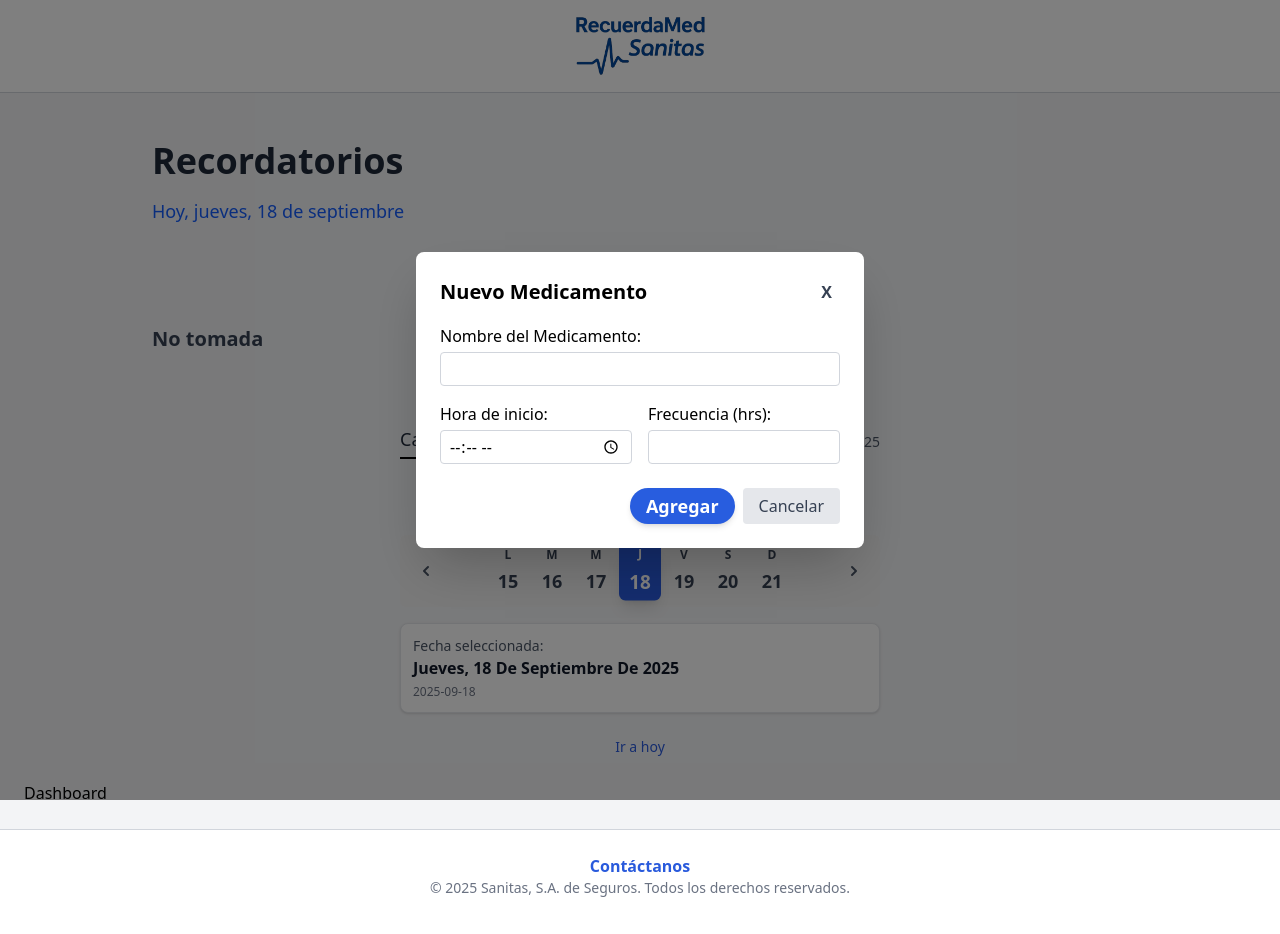
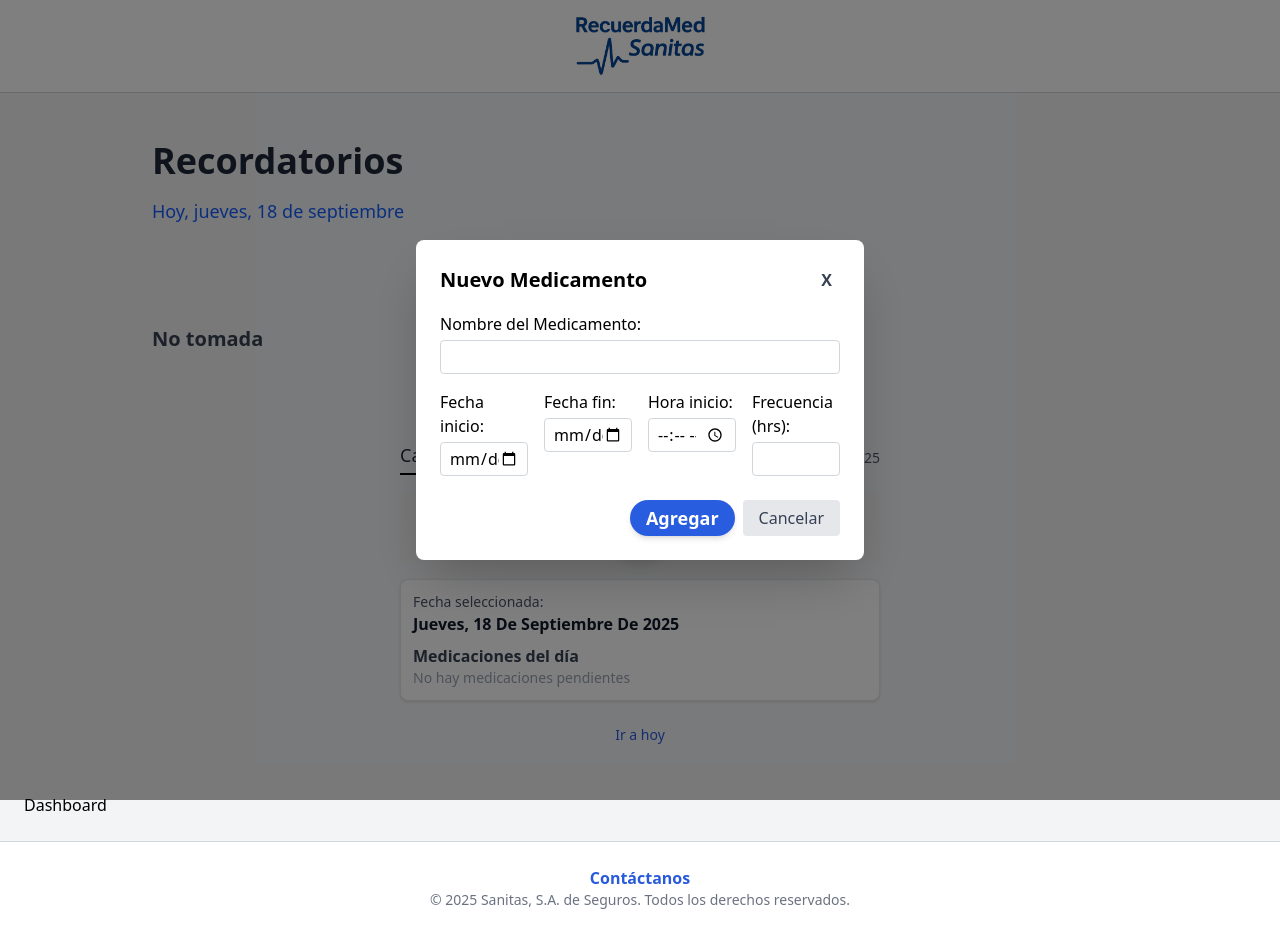
Before and after one commit to RecuerdaMed/RecuerdaMed-FrontEnd, a React (Vite) app: page / in a window 1280 px wide. Both pictures are taken after a click on the button "Añadir Medicamento". Built offline with nearby package versions, Linux system fonts and the light colour scheme.

Commit message:
feat:synchronize calendar with start and end date

```diff
--- a/src/App.jsx
+++ b/src/App.jsx
@@ -12,8 +12,6 @@ function App() {
 
       <main className="flex-grow p-6 bg-gray-100">
         <DrugCard />
-        <Calendar />
-
         <Outlet />
       </main>
 
--- a/src/components/medication/DrugCard.jsx
+++ b/src/components/medication/DrugCard.jsx
@@ -1,76 +1,80 @@
 import React, { useState, useEffect } from "react";
 import Card from "../ui/Card";
 import AddDrug from "../../pages/AddDrug";
+import Calendar from "../ui/Calendar";
 
 export default function DrugCard() {
-  const today = new Date().toLocaleDateString("es-ES", {
-    weekday: "long",
-    day: "numeric",
-    month: "long",
-  });
-
+    const today = new Date().toLocaleDateString("es-ES", { weekday: "long", day: "numeric", month: "long" });
     const [medications, setMedications] = useState(() => {
         const stored = localStorage.getItem("medications");
         return stored ? JSON.parse(stored) : [];
     });
+    const [selectedDay, setSelectedDay] = useState(new Date());
 
     useEffect(() => {
         localStorage.setItem("medications", JSON.stringify(medications));
     }, [medications]);
 
-  const handleTake = (id) => {
-    setMedications((prev) =>
-      prev.map((med) => (med.id === id ? { ...med, taken: true } : med))
-    );
-  };
+    const handleTake = (id) => setMedications(prev => prev.map(med => med.id === id ? { ...med, taken: true } : med));
 
-  const addMedication = (newMed) => {
-    setMedications((prev) => [...prev, newMed]);
-  };
+    const addMedication = (newMed) => setMedications(prev => [...prev, newMed]);
+
+    const handleEdit = (id, updatedMed) => setMedications(prev => prev.map(med => med.id === id ? { ...med, ...updatedMed } : med));
+
+    const handleDelete = (id) => setMedications(prev => prev.filter(med => med.id !== id));
 
     return (
         <section className="max-w-5xl mx-auto p-6">
             <section className="mb-10">
-        <h1 className="text-2xl sm:text-3xl md:text-4xl font-bold text-gray-800">
-          Recordatorios
-        </h1>
+                <h1 className="text-2xl sm:text-3xl md:text-4xl font-bold text-gray-800">Recordatorios</h1>
                 <p className="text-blue-600 text-lg mt-4">Hoy, {today}</p>
             </section>
 
             <AddDrug addMedication={addMedication} />
 
-      <section className="md:flex md:gap-16">
+            <div className="md:flex md:gap-16">
                 <section className="md:w-1/2 md:pr-12 md:border-r md:border-gray-300 mb-10 md:mb-0">
                     <h2 className="text-xl font-semibold text-gray-700 mb-8">No tomada</h2>
-          {medications
-            .filter((med) => !med.taken)
-            .map((med) => (
+                    {medications.filter(med => !med.taken).map(med => (
                         <Card
                             key={med.id}
+                            id={med.id}
                             title={med.title}
                             time={med.time}
+                            startDate={med.startDate}
+                            endDate={med.endDate}
+                            frequency={med.frequency}
                             next={med.next}
                             taken={med.taken}
                             onTake={() => handleTake(med.id)}
+                            onEdit={handleEdit}
+                            onDelete={handleDelete}
                         />
                     ))}
                 </section>
 
                 <section className="md:w-1/2 md:pl-8">
                     <h2 className="text-xl font-semibold text-gray-700 mb-8">Tomada</h2>
-          {medications
-            .filter((med) => med.taken)
-            .map((med) => (
+                    {medications.filter(med => med.taken).map(med => (
                         <Card
                             key={med.id}
+                            id={med.id}
                             title={med.title}
-                time={med.time}
-                next={med.next}
                             taken={med.taken}
+                            onEdit={handleEdit}
+                            onDelete={handleDelete}
                         />
                     ))}
                 </section>
-      </section>
+            </div>
+
+            <div className="mt-10">
+                <Calendar
+                    medications={medications}
+                    selectedDay={selectedDay}
+                    setSelectedDay={setSelectedDay}
+                />
+            </div>
         </section>
     );
 }
--- a/src/components/ui/Calendar.jsx
+++ b/src/components/ui/Calendar.jsx
@@ -10,15 +10,13 @@ import {
 } from "date-fns";
 import { es } from "date-fns/locale";
 
-export default function Calendar() {
+export default function Calendar({ medications, selectedDay, setSelectedDay }) {
     const [currentWeek, setCurrentWeek] = useState(new Date());
-    const [selectedDay, setSelectedDay] = useState(new Date());
 
     const generateWeekDays = () => {
         const startOfCurrentWeek = startOfWeek(currentWeek, { weekStartsOn: 1 });
-
-        return Array.from({ length: 7 }, (_, index) => {
-            const day = addDays(startOfCurrentWeek, index);
+        return Array.from({ length: 7 }, (_, i) => {
+            const day = addDays(startOfCurrentWeek, i);
             return {
                 date: day,
                 dayLetter: format(day, "EEEEE", { locale: es }),
@@ -28,24 +26,11 @@ export default function Calendar() {
             };
         });
     };
+
     const weekDays = generateWeekDays();
 
-    const handlePreviousWeek = () => {
-        setCurrentWeek(subWeeks(currentWeek, 1));
-    };
-
-    const handleNextWeek = () => {
-        setCurrentWeek(addWeeks(currentWeek, 1));
-    };
-
-    const handleDaySelect = (dayInfo) => {
-        setSelectedDay(dayInfo.date);
-        console.log(
-            "Fecha seleccionada:",
-            format(dayInfo.date, "PPP", { locale: es })
-        );
-    };
-
+    const handlePreviousWeek = () => setCurrentWeek(subWeeks(currentWeek, 1));
+    const handleNextWeek = () => setCurrentWeek(addWeeks(currentWeek, 1));
     const goToToday = () => {
         const today = new Date();
         setCurrentWeek(today);
@@ -55,13 +40,18 @@ export default function Calendar() {
     const getWeekRange = () => {
         const startOfCurrentWeek = startOfWeek(currentWeek, { weekStartsOn: 1 });
         const endOfCurrentWeek = addDays(startOfCurrentWeek, 6);
-
         return `${format(startOfCurrentWeek, "d MMM", { locale: es })} - ${format(
             endOfCurrentWeek,
             "d MMM yyyy",
             { locale: es }
         )}`;
     };
+
+    const medsOfDay = medications.filter((med) => {
+        const start = new Date(med.startDate);
+        const end = new Date(med.endDate);
+        return selectedDay >= start && selectedDay <= end && !med.taken;
+    });
 
     return (
         <div className="container mx-auto p-4 max-w-lg">
@@ -72,44 +62,23 @@ export default function Calendar() {
                 <span className="text-sm text-gray-600">{getWeekRange()}</span>
             </div>
 
-            <div className="mb-6 text-center">
-                <p className="text-sm text-gray-600 capitalize">
-                    {format(new Date(), "EEEE, d 'de' MMMM 'de' yyyy", { locale: es })}
-                </p>
-                <p className="text-xs text-gray-400">
-                    {format(new Date(), "HH:mm", { locale: es })}
-                </p>
-            </div>
-
             <div className="flex items-center justify-between bg-[#F3F3F3] p-2 rounded-md">
                 <button
                     onClick={handlePreviousWeek}
                     className="p-2 text-gray-600 hover:bg-[#E6E6E6] rounded-full transition-colors duration-200"
-                    aria-label="Semana anterior"
                 >
-                    <svg
-                        xmlns="http://www.w3.org/2000/svg"
-                        className="h-5 w-5"
-                        viewBox="0 0 20 20"
-                        fill="currentColor"
-                    >
-                        <path
-                            fillRule="evenodd"
-                            d="M12.707 5.293a1 1 0 010 1.414L9.414 10l3.293 3.293a1 1 0 01-1.414 1.414l-4-4a1 1 0 010-1.414l4-4a1 1 0 011.414 0z"
-                            clipRule="evenodd"
-                        />
-                    </svg>
+                    ←
                 </button>
 
                 <div className="flex gap-1">
                     {weekDays.map((dayInfo) => (
                         <button
                             key={format(dayInfo.date, "yyyy-MM-dd")}
-                            onClick={() => handleDaySelect(dayInfo)}
+                            onClick={() => setSelectedDay(dayInfo.date)}
                             className={`
                 w-10 h-14 flex flex-col items-center justify-center rounded-md
                 transition-all duration-200 relative
-                focus:outline-none focus:ring-2 focus:ring-blue-500
+                focus:outline-none focus:ring-2 focus:ring-blue-500  cursor-pointer
                 ${dayInfo.isSelected
                                     ? "bg-[#295ADC] text-white shadow-lg transform scale-105"
                                     : dayInfo.isToday
@@ -118,11 +87,8 @@ export default function Calendar() {
                                 }
               `}
                         >
-                            <span className="text-xs font-semibold mb-1 uppercase">
-                                {dayInfo.dayLetter}
-                            </span>
+                            <span className="text-xs font-semibold mb-1 uppercase">{dayInfo.dayLetter}</span>
                             <span className="text-lg font-semibold">{dayInfo.dayNumber}</span>
-
                             {dayInfo.isToday && !dayInfo.isSelected && (
                                 <div className="absolute bottom-1 w-2 h-2 bg-[#295ADC] rounded-full animate-pulse"></div>
                             )}
@@ -133,20 +99,8 @@ export default function Calendar() {
                 <button
                     onClick={handleNextWeek}
                     className="p-2 text-gray-600 hover:bg-[#E6E6E6] rounded-full transition-colors duration-200"
-                    aria-label="Semana siguiente"
                 >
-                    <svg
-                        xmlns="http://www.w3.org/2000/svg"
-                        className="h-5 w-5"
-                        viewBox="0 0 20 20"
-                        fill="currentColor"
-                    >
-                        <path
-                            fillRule="evenodd"
-                            d="M7.293 14.707a1 1 0 010-1.414L10.586 10l-3.293-3.293a1 1 0 011.414-1.414l4 4a1 1 0 010 1.414l-4 4a1 1 0 01-1.414 0z"
-                            clipRule="evenodd"
-                        />
-                    </svg>
+                    →
                 </button>
             </div>
 
@@ -156,9 +110,22 @@ export default function Calendar() {
                     <p className="font-semibold text-gray-900 capitalize">
                         {format(selectedDay, "EEEE, d 'de' MMMM 'de' yyyy", { locale: es })}
                     </p>
-                    <p className="text-xs text-gray-500 mt-1">
-                        {format(selectedDay, "yyyy-MM-dd")}
-                    </p>
+
+                    <div className="mt-2">
+                        <h4 className="font-semibold text-gray-700">Medicaciones del día</h4>
+                        {medsOfDay.length === 0 ? (
+                            <p className="text-sm text-gray-400">No hay medicaciones pendientes</p>
+                        ) : (
+                            medsOfDay.map((med) => (
+                                <div
+                                    key={med.id}
+                                    className="p-2 border-b border-gray-200 flex justify-between items-center"
+                                >
+                                    <p>{med.title}</p>
+                                </div>
+                            ))
+                        )}
+                    </div>
                 </div>
             )}
 
--- a/src/components/ui/Card.jsx
+++ b/src/components/ui/Card.jsx
@@ -1,25 +1,115 @@
-import React from "react";
+import React, { useState, useEffect } from "react";
 import { Pencil, Trash2 } from "lucide-react";
 import Button from "./Button";
 
-export default function Card({ title, time, next, taken, onTake }) {
+export default function Card({
+    id,
+    title,
+    time,
+    startDate,
+    endDate,
+    frequency,
+    nextDate,
+    taken,
+    onTake,
+    onEdit,
+    onDelete
+}) {
+    const [isEditing, setIsEditing] = useState(false);
+    const [editTitle, setEditTitle] = useState(title);
+    const [editTime, setEditTime] = useState(time);
+    const [editStartDate, setEditStartDate] = useState(startDate || "");
+    const [editEndDate, setEditEndDate] = useState(endDate || "");
+    const [editFrequency, setEditFrequency] = useState(frequency || "");
+    const [computedNextDate, setComputedNextDate] = useState(nextDate || "");
+
+    useEffect(() => {
+        if (editStartDate && editTime && editFrequency) {
+            const startDateTime = new Date(`${editStartDate}T${editTime}`);
+            const nextDateTime = new Date(
+                startDateTime.getTime() + Number(editFrequency) * 60 * 60 * 1000
+            );
+            setComputedNextDate(
+                nextDateTime.toLocaleString("es-ES", {
+                    hour: "2-digit",
+                    minute: "2-digit",
+                    day: "2-digit",
+                    month: "2-digit",
+                    year: "numeric"
+                })
+            );
+        }
+    }, [editStartDate, editTime, editFrequency]);
+
+    const handleSave = () => {
+        onEdit(id, {
+            title: editTitle,
+            time: editTime,
+            startDate: editStartDate,
+            endDate: editEndDate,
+            frequency: editFrequency
+        });
+        setIsEditing(false);
+    };
+
     return (
         <article className="bg-white shadow-lg hover:shadow-xl transition-shadow rounded-2xl p-5 flex flex-col mb-5">
             <section className="flex justify-between items-center mb-4">
-                <div className="flex items-center gap-2">
-                    <div>
-                        <h3 className="text-lg font-semibold text-gray-800">{title}</h3>
-                        <p className="text-blue-600 font-medium">{time}</p>
-                        <p className="text-gray-500 text-sm">Siguiente: {next}</p>
+                {!isEditing ? (
+                    <div className="flex flex-col gap-1 w-full">
+                        <div className="flex items-center justify-between">
+                            <h3 className="text-lg font-semibold text-gray-800">{title}</h3>
+                            {taken && <span className="text-green-500 text-2xl ml-2">✅</span>}
+                        </div>
+
+                        {!taken && (
+                            <>
+                                <p className="text-blue-600 font-medium">Hora: {time}</p>
+                                <p className="text-gray-500 text-sm">
+                                    Desde: {startDate} hasta: {endDate || "—"}
+                                </p>
+                                <p className="text-gray-500 text-sm">Frecuencia: {frequency} hrs</p>
+                                <p className="text-gray-500 text-sm">Próxima toma: {computedNextDate}</p>
+                            </>
+                        )}
                     </div>
-                    {taken && (
-                        <span className="text-green-500 text-2xl ml-auto">
-                            ✅
-                        </span>
-                    )}
-                </div>
+                ) : (
+                    <div className="flex flex-col gap-2 w-full">
+                        <input
+                            type="text"
+                            value={editTitle}
+                            onChange={(e) => setEditTitle(e.target.value)}
+                            className="border px-2 py-1 rounded"
+                        />
+                        <input
+                            type="time"
+                            value={editTime}
+                            onChange={(e) => setEditTime(e.target.value)}
+                            className="border px-2 py-1 rounded"
+                        />
+                        <input
+                            type="date"
+                            value={editStartDate}
+                            onChange={(e) => setEditStartDate(e.target.value)}
+                            className="border px-2 py-1 rounded"
+                        />
+                        <input
+                            type="date"
+                            value={editEndDate}
+                            onChange={(e) => setEditEndDate(e.target.value)}
+                            className="border px-2 py-1 rounded"
+                        />
+                        <input
+                            type="number"
+                            value={editFrequency}
+                            onChange={(e) => setEditFrequency(e.target.value)}
+                            className="border px-2 py-1 rounded"
+                        />
+                        <p className="text-gray-500 text-sm mt-1">Próxima toma: {computedNextDate}</p>
+                    </div>
+                )}
 
-                {!taken && (
+                {!taken && !isEditing && (
                     <Button
                         onClick={onTake}
                         className="w-auto py-1 px-4 rounded-full bg-blue-600 hover:bg-blue-700 transform transition-all duration-300 hover:scale-110"
@@ -30,15 +120,34 @@ export default function Card({ title, time, next, taken, onTake }) {
             </section>
 
             <section className="flex justify-end gap-3 mt-4">
-                <button className="flex items-center gap-1 text-gray-600 text-sm hover:text-blue-600 transition-colors cursor-pointer">
-                    <Pencil size={16} />
-                    Editar
-                </button>
-
-                <button className="flex items-center gap-1 text-gray-600 text-sm hover:text-red-600 transition-colors cursor-pointer">
-                    <Trash2 size={16} />
-                    Eliminar
-                </button>
+                {!isEditing ? (
+                    <>
+                        {!taken && (
+                            <button
+                                className="flex items-center gap-1 text-gray-600 text-sm hover:text-blue-600 transition-colors cursor-pointer"
+                                onClick={() => setIsEditing(true)}
+                            >
+                                <Pencil size={16} /> Editar
+                            </button>
+                        )}
+                        <button
+                            className="flex items-center gap-1 text-gray-600 text-sm hover:text-red-600 transition-colors cursor-pointer"
+                            onClick={() => onDelete(id)}
+                        >
+                            <Trash2 size={16} /> Eliminar
+                        </button>
+                    </>
+                ) : (
+                    <>
+                        <Button onClick={handleSave}>Guardar</Button>
+                        <Button
+                            className="bg-gray-200 text-gray-700"
+                            onClick={() => setIsEditing(false)}
+                        >
+                            Cancelar
+                        </Button>
+                    </>
+                )}
             </section>
         </article>
     );
--- a/src/pages/AddDrug.jsx
+++ b/src/pages/AddDrug.jsx
@@ -6,25 +6,36 @@ export default function AddDrug({ addMedication }) {
   const [name, setName] = useState("");
   const [startTime, setStartTime] = useState("");
   const [freq, setFreq] = useState("");
+  const [startDate, setStartDate] = useState("");
+  const [endDate, setEndDate] = useState("");
 
   const openModal = () => setAddDrug(true);
   const closeModal = () => setAddDrug(false);
 
   const handleAdd = (e) => {
     e.preventDefault();
-    if (!name || !startTime || !freq) return;
+    if (!name || !startTime || !freq || !startDate || !endDate) return;
+
+    const startDateTime = new Date(`${startDate}T${startTime}`);
+    const nextDateTime = new Date(startDateTime.getTime() + Number(freq) * 60 * 60 * 1000);
 
     addMedication({
       id: Date.now(),
       title: name,
       time: startTime,
-      next: "",
+      startDate,
+      endDate,
+      frequency: freq,
+      next: nextDateTime.toLocaleTimeString([], { hour: "2-digit", minute: "2-digit" }),
+      nextDate: nextDateTime.toLocaleDateString("es-ES"),
       taken: false,
     });
 
     setName("");
     setStartTime("");
     setFreq("");
+    setStartDate("");
+    setEndDate("");
     closeModal();
   };
 
@@ -58,9 +69,29 @@ export default function AddDrug({ addMedication }) {
                 />
               </section>
 
-              <section className="grid grid-cols-2 gap-4">
+              <section className="grid grid-cols-4 gap-4">
                 <section>
-                  <label className="block mb-1 font-medium">Hora de inicio:</label>
+                  <label className="block mb-1 font-medium">Fecha inicio:</label>
+                  <input
+                    type="date"
+                    className="border border-gray-300 rounded px-2 py-1 w-full"
+                    value={startDate}
+                    onChange={(e) => setStartDate(e.target.value)}
+                  />
+                </section>
+
+                <section>
+                  <label className="block mb-1 font-medium">Fecha fin:</label>
+                  <input
+                    type="date"
+                    className="border border-gray-300 rounded px-2 py-1 w-full"
+                    value={endDate}
+                    onChange={(e) => setEndDate(e.target.value)}
+                  />
+                </section>
+
+                <section>
+                  <label className="block mb-1 font-medium">Hora inicio:</label>
                   <input
                     type="time"
                     className="border border-gray-300 rounded px-2 py-1 w-full"
```
Lines whose indentation alone changed are shown as unchanged.
